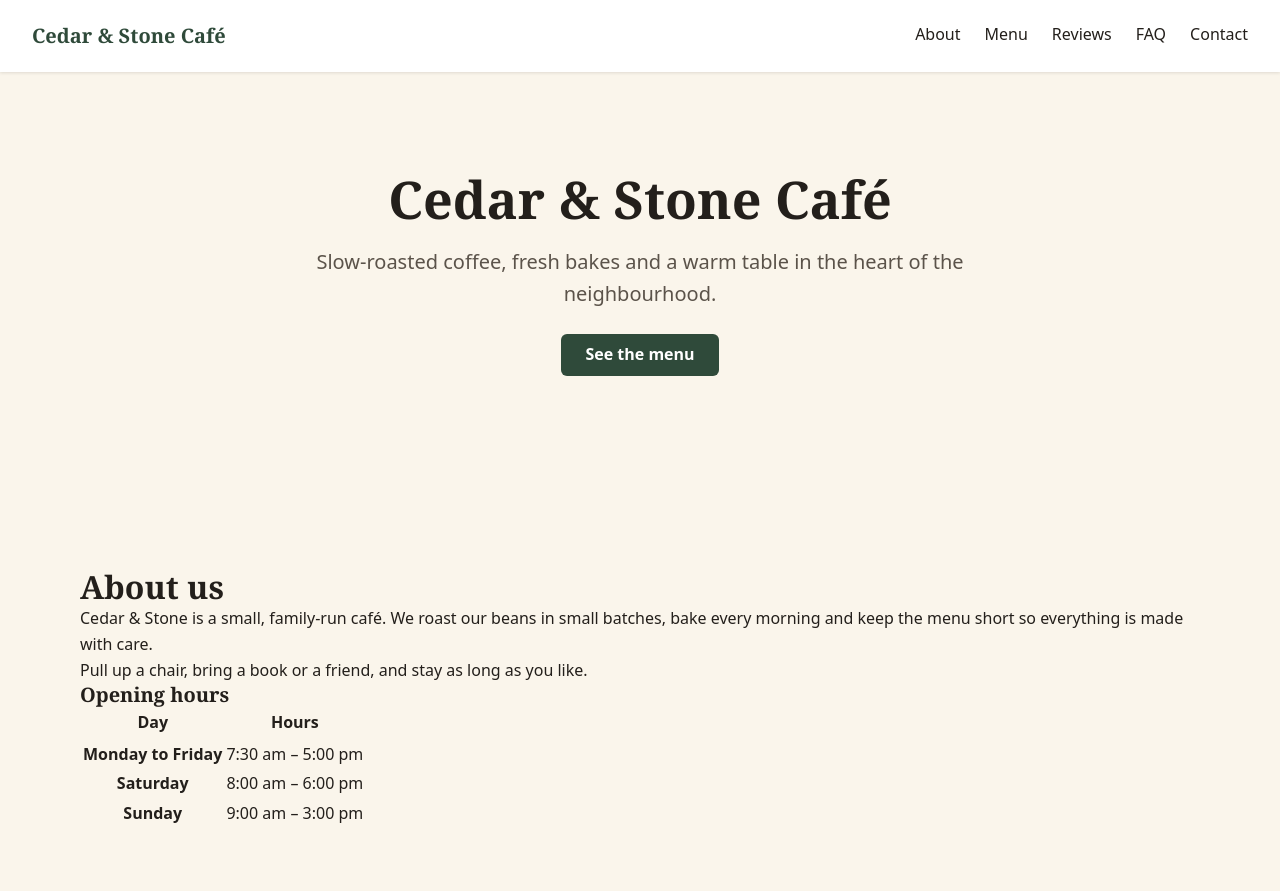
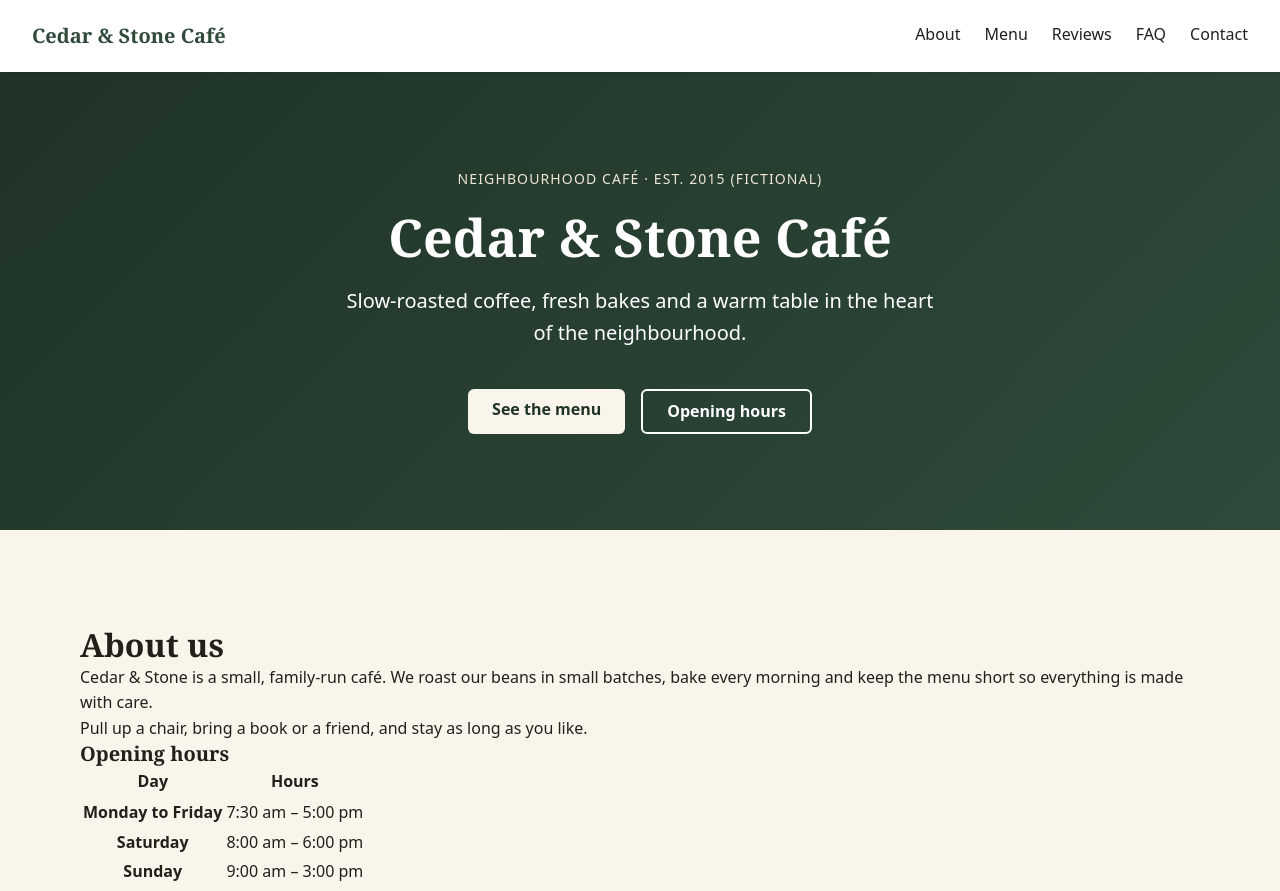
Before and after one commit to Mustypro137/cedar-and-stone-cafe, a plain HTML site: page index.html in a window 1280 px wide. Shown: the top 891 px of the page. Drawn offline with Linux system fonts and the light colour scheme.

Commit message:
Milestone 4: hero section
Co-Authored-By: Claude Sonnet 5.5 <noreply@anthropic.com>

```diff
--- a/index.html
+++ b/index.html
@@ -27,9 +27,13 @@
 
   <main id="main">
     <section id="top" class="hero" aria-labelledby="hero-title">
+      <p class="eyebrow">Neighbourhood café &middot; Est. 2015 (fictional)</p>
       <h1 id="hero-title">Cedar &amp; Stone Café</h1>
-      <p>Slow-roasted coffee, fresh bakes and a warm table in the heart of the neighbourhood.</p>
-      <a class="button" href="#menu">See the menu</a>
+      <p class="hero-lead">Slow-roasted coffee, fresh bakes and a warm table in the heart of the neighbourhood.</p>
+      <div class="hero-actions">
+        <a class="button button-light" href="#menu">See the menu</a>
+        <a class="button button-outline" href="#about">Opening hours</a>
+      </div>
     </section>
 
     <section id="about" aria-labelledby="about-title">
--- a/style.css
+++ b/style.css
@@ -193,6 +193,25 @@ main > section {
   background: var(--color-cedar-dark);
 }
 
+.button-light {
+  background: var(--color-cream);
+  color: var(--color-cedar-dark);
+}
+
+.button-light:hover {
+  background: var(--color-sand);
+}
+
+.button-outline {
+  border: 2px solid currentcolor;
+  background: transparent;
+  color: var(--color-white);
+}
+
+.button-outline:hover {
+  background: rgb(255 255 255 / 12%);
+}
+
 /* Header and navigation */
 .site-header {
   position: sticky;
@@ -270,13 +289,35 @@ main > section {
 
 /* 6. Sections
    -------------------------------------------------------------------------- */
-.hero {
-  max-width: 45rem;
+main > .hero {
+  width: 100%;
+  padding-inline: max(var(--gutter), (100% - var(--container-max)) / 2);
+  background: linear-gradient(135deg, var(--color-cedar-dark), var(--color-cedar));
+  color: var(--color-white);
   text-align: center;
 }
 
-.hero p {
-  margin-block: var(--space-3) var(--space-4);
+.hero .eyebrow {
+  margin-bottom: var(--space-3);
+  font-size: var(--text-sm);
+  letter-spacing: 0.08em;
+  text-transform: uppercase;
+  color: var(--color-sand);
+}
+
+.hero-lead {
+  max-width: 38rem;
+  margin: var(--space-3) auto var(--space-5);
   font-size: var(--text-lg);
-  color: var(--color-ink-muted);
 }
+
+.hero-actions {
+  display: flex;
+  flex-wrap: wrap;
+  justify-content: center;
+  gap: var(--space-3);
+}
+
+.hero :focus-visible {
+  outline-color: var(--color-white);
+}
```
Also changed, not shown: 1 other file.
